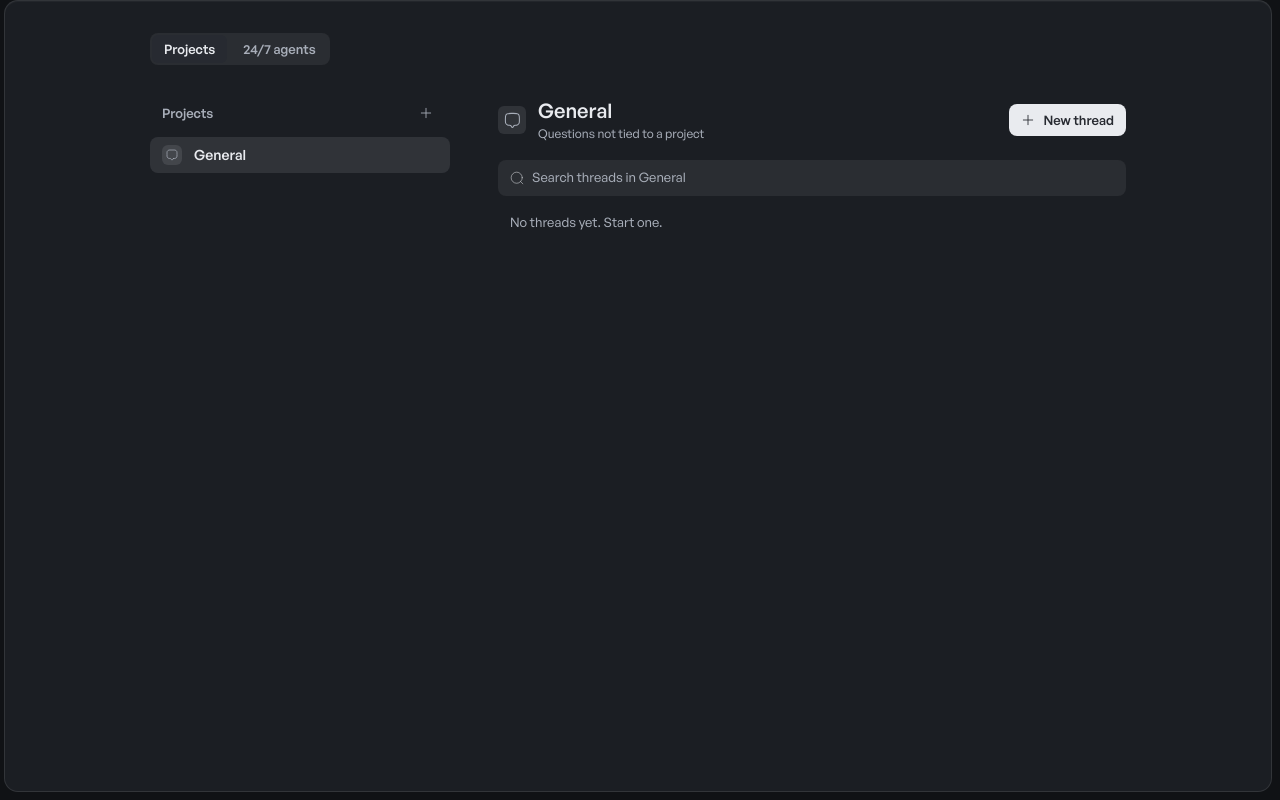
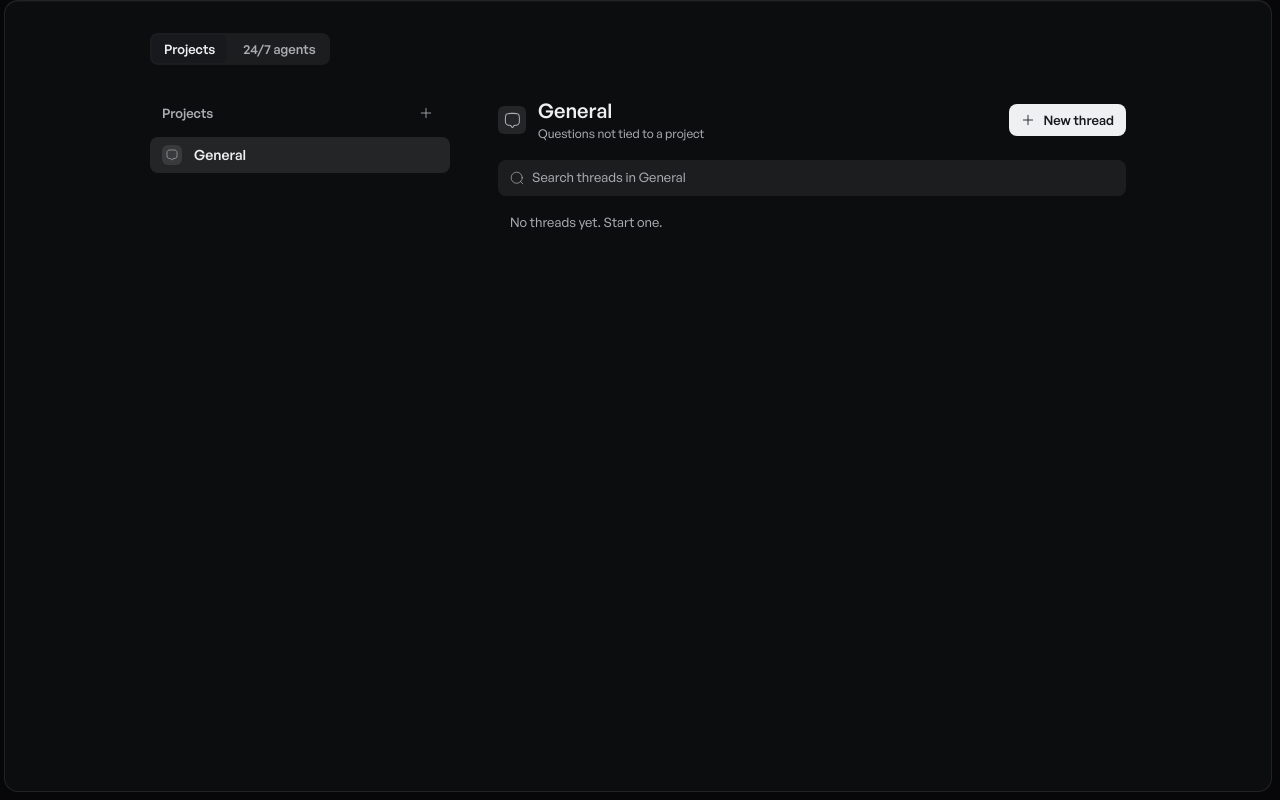
Before and after one commit to v3dqnt/vivianne, a React (Vite) app in the folder packages/gui-next/: page / in a window 1280 px wide. Built offline with nearby package versions, Linux system fonts and the light colour scheme.

Commit message:
Silver: a monochrome default palette; approval cards, agent chat and the rail's git header follow it
Co-Authored-By: Claude Opus 5.5 <noreply@anthropic.com>

```diff
--- a/packages/gui-next/src/modules/git/components/GitActions.tsx
+++ b/packages/gui-next/src/modules/git/components/GitActions.tsx
@@ -50,10 +50,17 @@ export function PrChip({ pr, onClick }: { pr: BranchPr; onClick?: () => void })
  * unpushed (↑) and unpulled (↓), what's uncommitted (●), and this branch's
  * pull request with its checks. Click to open the Git view.
  */
-export function GitStatusChip() {
+export function GitStatusChip({ branchOnly = false }: { branchOnly?: boolean } = {}) {
   const s = useGitStatus((x) => x.summary)
   const pr = useGitStatus((x) => x.pr)
   if (!s) return null
+  // Where the counts are already said below (the rail's Commit 4 / Push ↑2), only the branch is shown.
+  if (branchOnly)
+    return (
+      <Box component="span" title={s.branch} sx={{ display: 'block', fontFamily: MONO_FONT, ...T.meta, color: 'text.disabled', overflow: 'hidden', textOverflow: 'ellipsis', whiteSpace: 'nowrap' }}>
+        {s.branch || 'detached'}
+      </Box>
+    )
   const changed = changedCount(s)
   return (
     <Stack direction="row" sx={{ alignItems: 'center', gap: u(1), minWidth: 0 }}>
@@ -68,7 +75,7 @@ export function GitStatusChip() {
         {s.ahead > 0 && <Box component="span" title={`${s.ahead} to push`}>↑{s.ahead}</Box>}
         {s.behind > 0 && <Box component="span" title={`${s.behind} to pull`}>↓{s.behind}</Box>}
         {changed > 0 && (
-          <Box component="span" title={`${changed} uncommitted`} sx={{ color: s.conflicted ? 'error.main' : 'warning.main' }}>
+          <Box component="span" title={`${changed} uncommitted`} sx={{ color: s.conflicted ? 'error.main' : 'text.secondary' }}>
             ●{changed}
           </Box>
         )}
--- a/packages/gui-next/src/modules/settings/store/themeStore.ts
+++ b/packages/gui-next/src/modules/settings/store/themeStore.ts
@@ -29,7 +29,7 @@ export interface Appearance {
 
 export const DEFAULT_APPEARANCE: Appearance = {
   modePref: 'dark',
-  paletteId: 'aero',
+  paletteId: 'silver',
   accent: null,
   font: 'general',
   uiScale: 1,
@@ -75,9 +75,9 @@ function resolve(pref: ModePref): ThemeMode {
   return pref
 }
 
-/** Aero is the new default: it is applied once, whatever was saved before;
+/** Silver is the new default: it is applied once, whatever was saved before;
  * a later pick sticks. */
-const EDITION_THEMED_KEY = 'viv.palette.aero'
+const EDITION_THEMED_KEY = 'viv.palette.silver'
 /** General Sans became the default face in the better-newer update: everyone moves to it once, then their choice stands. */
 const DEFAULT_FONT_KEY = 'viv.font.general'
 
--- a/packages/gui-next/src/modules/team/components/BotChat.tsx
+++ b/packages/gui-next/src/modules/team/components/BotChat.tsx
@@ -1,11 +1,13 @@
 import { useEffect, useLayoutEffect, useMemo, useRef, useState } from 'react'
-import { Box, ButtonBase, Stack, Typography, alpha, useTheme } from '../../../ui'
+import { Box, Stack, Typography, alpha, useTheme } from '../../../ui'
 import { Markdown } from '../../ai/components/Markdown'
 import { ReportMarkdown } from '../../ai/components/ReportMarkdown'
 import { ChatComposer, AttachmentChip } from '../../ai/components/ChatComposer'
 import type { TeamAgent } from '../store/teamStore'
 import { useBotsStore, type BotMessage, type DmAttachments, type PendingApproval } from '../store/botsStore'
 import { Avatar, LiveAvatar, colorOf, faceOf } from './bits'
+import { ApprovalWidget } from './ApprovalWidget'
+import { describeApproval } from '../lib/widgets'
 import { LiveRunCard, StepsToggle } from './BotSteps'
 import { MentionShell, MentionRow } from '../../ai/components/MentionMenu'
 import { FollowUpContext } from '../../ai/components/InteractiveBlock'
@@ -80,7 +82,8 @@ function Message({ m, team, prev, root }: { m: BotMessage; team: TeamAgent[]; pr
       <Stack sx={{ minWidth: 0, flex: 1 }}>
         {!grouped && (
           <Stack direction="row" sx={{ alignItems: 'baseline', gap: 0.75 }}>
-            <Typography variant="caption" sx={{ fontWeight: 500, color }}>
+            {/* Names are plain ink: an agent's colour lives on its face, so the chat stays monochrome. */}
+            <Typography variant="caption" sx={{ fontWeight: 500, color: 'text.primary' }}>
               {bot?.name ?? m.from}
             </Typography>
             {label && (
@@ -105,7 +108,7 @@ function Message({ m, team, prev, root }: { m: BotMessage; team: TeamAgent[]; pr
         <Box
           sx={{
             fontSize: '0.875rem',
-            ...(needs ? { mt: 0.5, p: 1.25, borderRadius: '8px', border: 1, borderColor: alpha(theme.palette.warning.main, 0.4), bgcolor: alpha(theme.palette.warning.main, 0.06) } : {}),
+            ...(needs ? { mt: 0.5, pl: 1.25, borderLeft: 2, borderColor: 'warning.main' } : {}),
           }}
         >
           {needs ? <Markdown text={m.text} /> : <ReportMarkdown text={m.text} />}
@@ -116,38 +119,19 @@ function Message({ m, team, prev, root }: { m: BotMessage; team: TeamAgent[]; pr
   )
 }
 
+/** An approval a teammate is waiting on: the same card as in a DM and the Widget Lab, so there is one approval look. */
 function ApprovalCard({ a, team }: { a: PendingApproval; team: TeamAgent[] }) {
-  const theme = useTheme()
   const respond = useBotsStore((s) => s.respond)
   const bot = team.find((x) => x.id === a.botId)
-  const detail = String(a.args.command ?? a.args.path ?? a.args.action ?? a.args.url ?? a.args.query ?? '')
   return (
-    <Stack sx={{ gap: 1, p: 1.25, my: 1, borderRadius: '12px', border: 1, borderColor: alpha(theme.palette.warning.main, 0.45), bgcolor: alpha(theme.palette.warning.main, 0.06) }}>
-      <Stack direction="row" sx={{ alignItems: 'center', gap: 1 }}>
-        {bot && <Avatar {...faceOf(bot)} size={22} />}
-        <Typography variant="body2" sx={{ fontWeight: 500, flex: 1, minWidth: 0 }}>
-          {bot?.name ?? a.botId} wants to use <code>{a.toolName}</code>
-        </Typography>
-      </Stack>
-      {detail && (
-        <Typography variant="caption" color="text.secondary" sx={{ fontFamily: '"Geist Mono", ui-monospace, monospace', wordBreak: 'break-all' }}>
-          {detail.slice(0, 300)}
-        </Typography>
-      )}
-      {a.reason && (
-        <Typography variant="caption" color="text.secondary">
-          {a.reason}
-        </Typography>
-      )}
-      <Stack direction="row" sx={{ gap: 1 }}>
-        <ButtonBase onClick={() => void respond(a.requestId, true)} sx={{ px: 1.5, height: 28, borderRadius: '8px', bgcolor: 'text.primary', color: 'background.paper', fontSize: '0.75rem', fontWeight: 500 }}>
-          Allow
-        </ButtonBase>
-        <ButtonBase onClick={() => void respond(a.requestId, false)} sx={{ px: 1.5, height: 28, borderRadius: '8px', border: 1, borderColor: 'divider', fontSize: '0.75rem', fontWeight: 500 }}>
-          Deny
-        </ButtonBase>
-      </Stack>
-    </Stack>
+    <Box sx={{ my: 1 }}>
+      <ApprovalWidget
+        widget={describeApproval({ toolName: a.toolName, args: a.args, reason: a.reason }, bot?.name ?? a.botId)}
+        state="pending"
+        accent={bot ? colorOf(bot) : ''}
+        onAnswer={(yes) => respond(a.requestId, yes)}
+      />
+    </Box>
   )
 }
 
--- a/packages/gui-next/src/modules/team/components/ProjectTools.tsx
+++ b/packages/gui-next/src/modules/team/components/ProjectTools.tsx
@@ -155,7 +155,7 @@ export function ProjectTools() {
               title="Version control"
               right={
                 <Box sx={{ minWidth: 0, '& .ui-ButtonBase': { height: 20, px: '4px' } }}>
-                  <GitStatusChip />
+                  <GitStatusChip branchOnly />
                 </Box>
               }
             >
--- a/packages/gui-next/src/modules/team/components/WidgetLab.tsx
+++ b/packages/gui-next/src/modules/team/components/WidgetLab.tsx
@@ -16,9 +16,9 @@ export function WidgetLab() {
   const [states, setStates] = useState<Record<number, WidgetState>>({})
   const reset = () => setStates({})
   return (
-    <Stack sx={{ flex: 1, minHeight: 0, background: `radial-gradient(120% 60% at 0% 0%, ${LAB_COLOR}22, transparent 60%)` }}>
+    <Stack sx={{ flex: 1, minHeight: 0, bgcolor: 'background.default' }}>
       <Stack direction="row" sx={{ alignItems: 'center', gap: '12px', px: '20px', py: '14px' }}>
-        <Box sx={{ width: 44, height: 44, borderRadius: '12px', display: 'grid', placeItems: 'center', bgcolor: `${LAB_COLOR}33`, fontSize: '1.25rem' }}>🧪</Box>
+        <Box sx={{ width: 44, height: 44, borderRadius: '12px', display: 'grid', placeItems: 'center', bgcolor: 'action.hover', fontSize: '1.25rem' }}>🧪</Box>
         <Stack sx={{ flex: 1, minWidth: 0 }}>
           <Typography sx={{ fontSize: '1rem', fontWeight: 600 }}>Widget Lab</Typography>
           <Typography sx={{ fontSize: '0.75rem', color: 'text.secondary' }}>Every card an agent can show, in every state</Typography>
@@ -37,7 +37,7 @@ export function WidgetLab() {
                   {card.label} · {card.state}
                 </Typography>
                 <Stack direction="row" sx={{ alignItems: 'flex-end', gap: '8px' }}>
-                  <Box sx={{ width: 36, height: 36, borderRadius: '50%', bgcolor: `${LAB_COLOR}33`, flexShrink: 0 }} />
+                  <Box sx={{ width: 36, height: 36, borderRadius: '50%', bgcolor: 'action.hover', flexShrink: 0 }} />
                   <ApprovalWidget
                     widget={describeApproval(card.approval, 'Lab')}
                     state={state}
--- a/packages/gui-next/src/palettes.ts
+++ b/packages/gui-next/src/palettes.ts
@@ -93,6 +93,42 @@ export const SLATE = {
 } satisfies Record<Mode, Partial<TokenSet>>
 
 export const PALETTES: PaletteDef[] = [
+  // Vivianne's own: silver and black, no hue. The accent is the metal itself: silver on the dark theme,
+  // ink on the light one. Colour is kept for state only (done, needs you, failed), never for decoration.
+  {
+    id: 'silver',
+    label: 'Silver',
+    symbol: '◇',
+    swatches: ['#d9dbde', '#0c0d0f', '#141518', '#eef0f2'],
+    light: {
+      background: '#e4e6e9',
+      card: '#eceef0',
+      popover: '#f4f5f6',
+      foreground: '#0e0f11',
+      mutedForeground: '#44474d',
+      secondary: '#d6d8dc',
+      muted: '#dcdee1',
+      accent: '#d2d5d9',
+      border: 'rgba(14, 15, 17, 0.12)',
+      input: 'rgba(14, 15, 17, 0.2)',
+      ...accent('#0e0f11', '#eef0f2'),
+      ring: '#44474d',
+    },
+    dark: {
+      background: '#0c0d0f',
+      card: '#141518',
+      popover: '#18191c',
+      foreground: '#eef0f2',
+      mutedForeground: '#a9acb1',
+      secondary: '#202226',
+      muted: '#141518',
+      accent: '#202226',
+      border: 'rgba(255, 255, 255, 0.09)',
+      input: 'rgba(255, 255, 255, 0.14)',
+      ...accent('#d9dbde', '#0e0f11'),
+      ring: '#a9acb1',
+    },
+  },
   {
     id: 'aero',
     label: 'Aero',
```
Also changed, not shown: packages/gui-next/src/modules/team/components/ApprovalWidget.tsx (+10 -8 lines).
